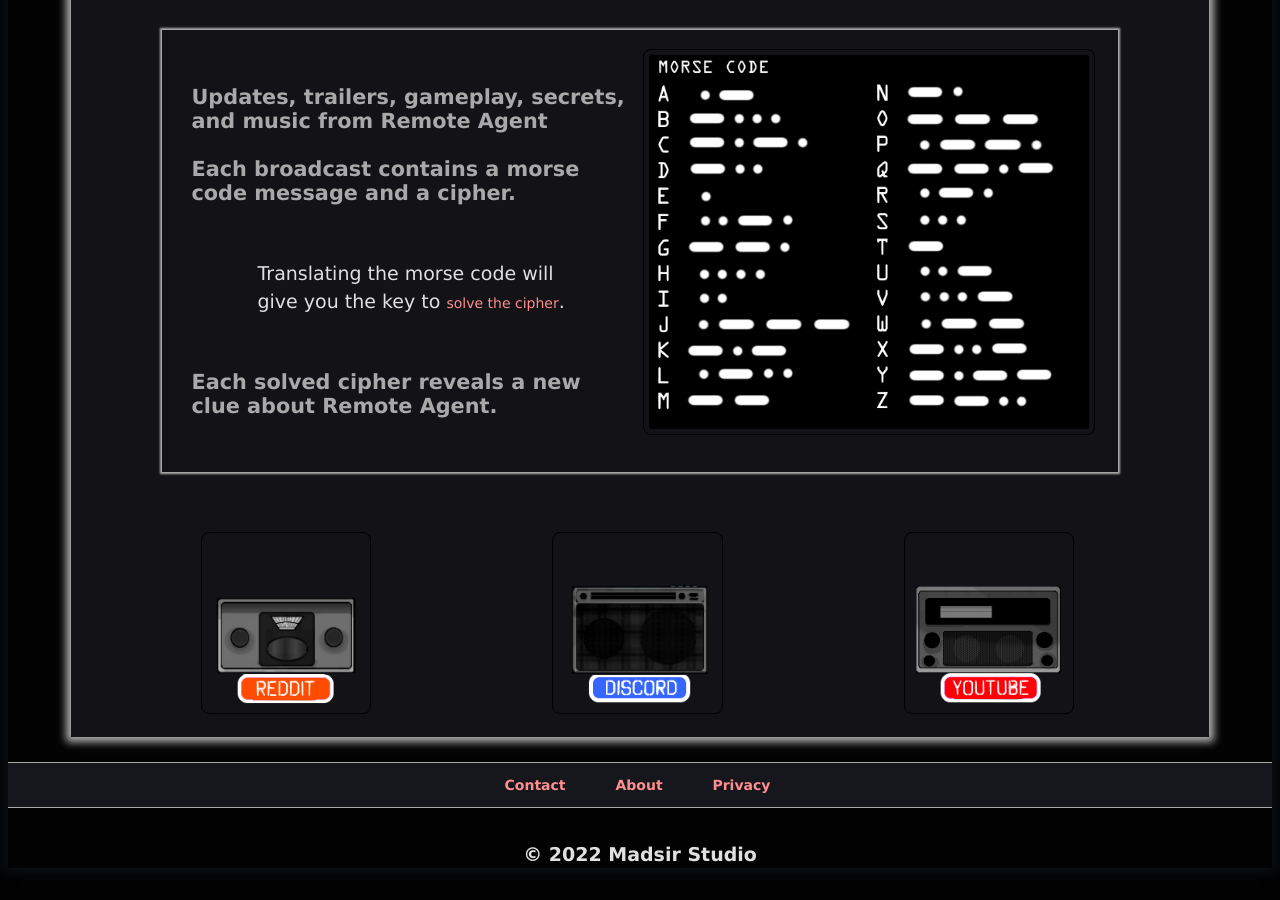
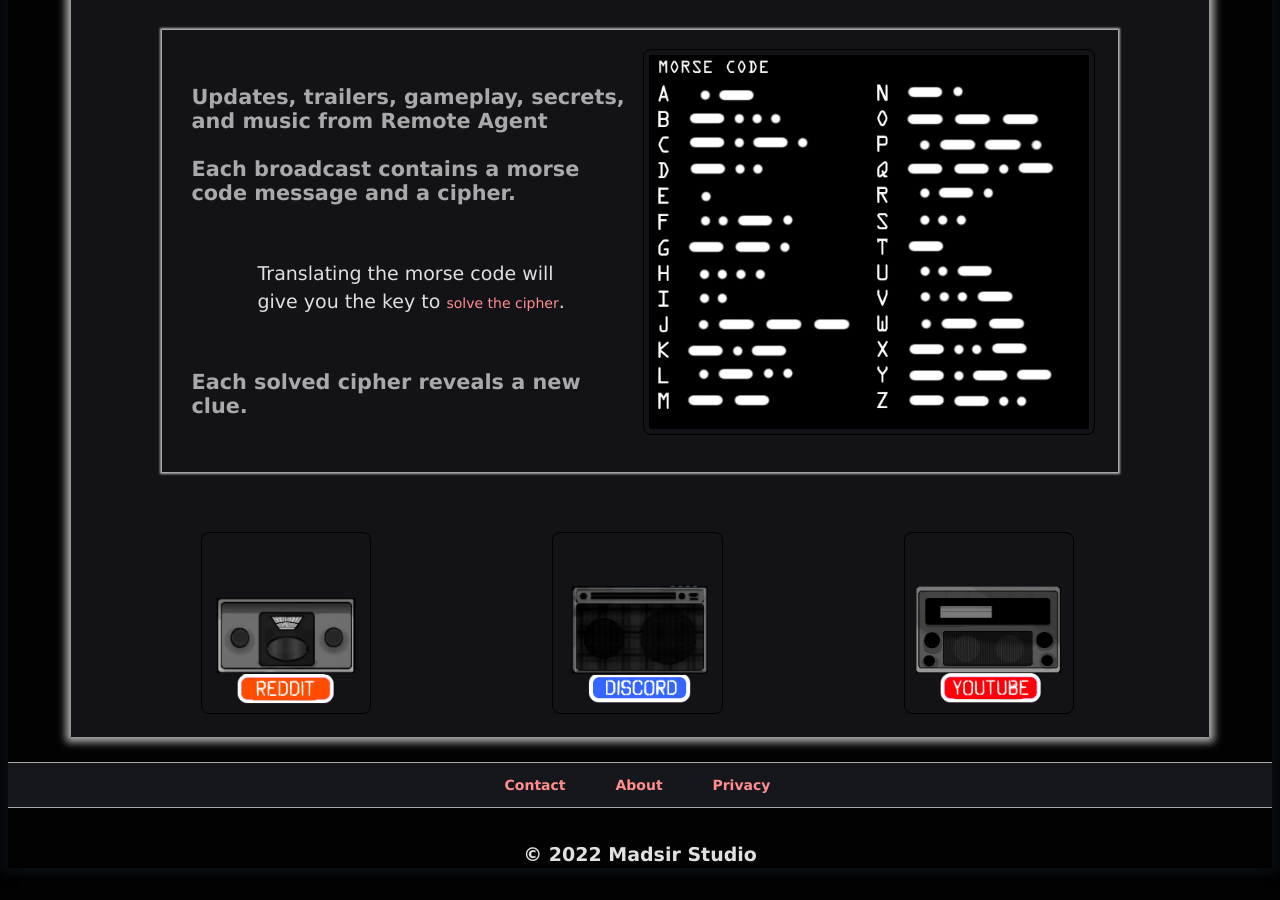
Before and after one commit to Madsir/madsirstudio.github.io, a Jekyll site: the page built from remoteagent/index.html, in a window 1280 px wide and 900 px high, scrolled down 2822 px. Built offline with Jekyll 4.4.1, drawn with Linux system fonts in a browser that asks for light colours.

Commit message:
Update index.html

```diff
--- a/remoteagent/index.html
+++ b/remoteagent/index.html
@@ -151,7 +151,7 @@ p {
 					<br>
 					<h2>Updates, trailers, gameplay, secrets, and music from Remote Agent<br><br>
 						Each broadcast contains a morse code message and a cipher.</h2><br>
-						<p>Translating the morse code will give you the key to <a href="https://www.boxentriq.com/code-breaking/vigenere-cipher">solve the cipher</a>.</p><br><h2>Each solved cipher reveals a new clue about Remote Agent.</h2>
+						<p>Translating the morse code will give you the key to <a href="https://www.boxentriq.com/code-breaking/vigenere-cipher">solve the cipher</a>.</p><br><h2>Each solved cipher reveals a new clue.</h2>
 			<br>
 		</div>
 		<div class="col">
```
